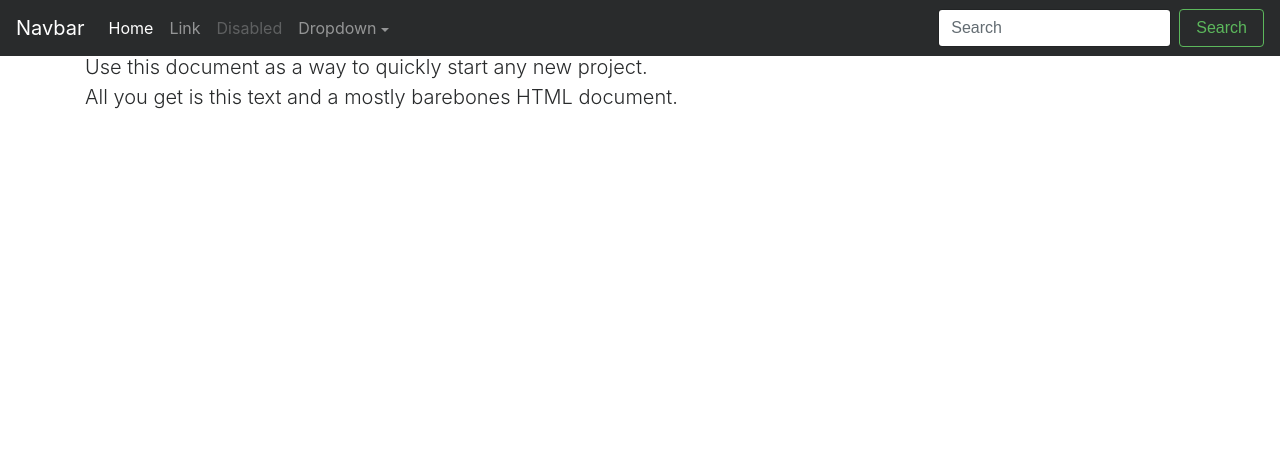
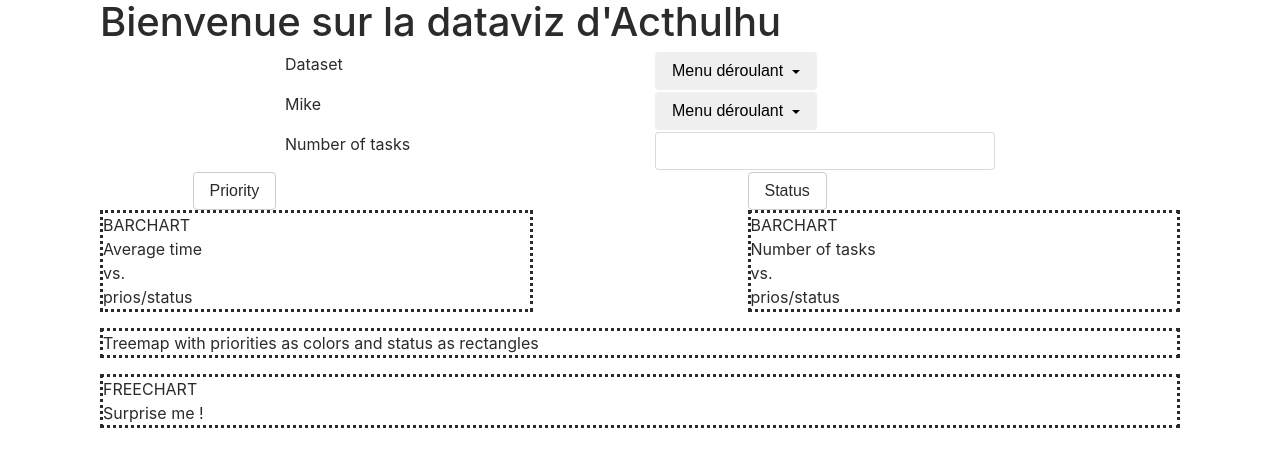
Before and after one commit to lecole-ldlc/Acthulhu_TPD3, a plain HTML site: page index.html in a window 1280 px wide. Drawn offline with nearby package versions, Linux system fonts and the light colour scheme; a script that the page names is missing.

Commit message:
First mockup

```diff
--- /dev/null
+++ b/custom.css
@@ -0,0 +1,8 @@
+.col-centered{
+    float: none;
+    margin: 0 auto;
+}
+
+.border-test {
+    border-style: dotted;
+}
--- a/index.html
+++ b/index.html
@@ -2,50 +2,151 @@
 <html lang="en">
 <head>
     <meta charset="UTF-8">
-    <link rel="stylesheet" href="https://maxcdn.bootstrapcdn.com/bootstrap/4.0.0-alpha.6/css/bootstrap.min.css" integrity="sha384-rwoIResjU2yc3z8GV/NPeZWAv56rSmLldC3R/AZzGRnGxQQKnKkoFVhFQhNUwEyJ" crossorigin="anonymous">
+    <link rel="stylesheet" href="https://maxcdn.bootstrapcdn.com/bootstrap/4.0.0-alpha.6/css/bootstrap.min.css"
+          integrity="sha384-rwoIResjU2yc3z8GV/NPeZWAv56rSmLldC3R/AZzGRnGxQQKnKkoFVhFQhNUwEyJ" crossorigin="anonymous">
+     <link rel="stylesheet" type="text/css" href="custom.css">
     <title>Acthulhu - dataviz</title>
 </head>
 
 <body>
 
-    <nav class="navbar navbar-toggleable-md navbar-inverse bg-inverse fixed-top">
-      <button class="navbar-toggler navbar-toggler-right" type="button" data-toggle="collapse" data-target="#navbarsExampleDefault" aria-controls="navbarsExampleDefault" aria-expanded="false" aria-label="Toggle navigation">
-        <span class="navbar-toggler-icon"></span>
-      </button>
-      <a class="navbar-brand" href="#">Navbar</a>
-
-      <div class="collapse navbar-collapse" id="navbarsExampleDefault">
-        <ul class="navbar-nav mr-auto">
-          <li class="nav-item active">
-            <a class="nav-link" href="#">Home <span class="sr-only">(current)</span></a>
-          </li>
-          <li class="nav-item">
-            <a class="nav-link" href="#">Link</a>
-          </li>
-          <li class="nav-item">
-            <a class="nav-link disabled" href="#">Disabled</a>
-          </li>
-          <li class="nav-item dropdown">
-            <a class="nav-link dropdown-toggle" href="http://example.com" id="dropdown01" data-toggle="dropdown" aria-haspopup="true" aria-expanded="false">Dropdown</a>
-            <div class="dropdown-menu" aria-labelledby="dropdown01">
-              <a class="dropdown-item" href="#">Action</a>
-              <a class="dropdown-item" href="#">Another action</a>
-              <a class="dropdown-item" href="#">Something else here</a>
-            </div>
-          </li>
-        </ul>
-        <form class="form-inline my-2 my-lg-0">
-          <input class="form-control mr-sm-2" type="text" placeholder="Search">
-          <button class="btn btn-outline-success my-2 my-sm-0" type="submit">Search</button>
-        </form>
-      </div>
-    </nav>
-
+<!-- .container -->
 <div class="container">
 
     <div class="starter-template">
-        <h1>Bootstrap starter template</h1>
-        <p class="lead">Use this document as a way to quickly start any new project.<br> All you get is this text and a mostly barebones HTML document.</p>
+        <div class="col-lg-12">
+            <h1>Bienvenue sur la dataviz d'Acthulhu</h1>
+         </div>
+    </div>
+
+    <div class="container">
+        <div class="row">
+            <div class="col-lg-2">
+            </div>
+            <div class="col-lg-4">
+                <p>Dataset</p>
+            </div>
+            <div class="col-lg-4">
+                <div class="dropdown">
+                    <button class="btn btn-default dropdown-toggle" type="button" id="dropdownMenu1"
+                            data-toggle="dropdown" aria-haspopup="true" aria-expanded="true">
+                        Menu déroulant
+                        <span class="caret"></span>
+                    </button>
+                    <ul class="dropdown-menu" aria-labelledby="dropdownMenu1">
+                        <li><a href="#" title="Lien 1">Lien 1</a></li>
+                        <li><a href="#" title="Lien 2">Lien 2</a></li>
+                        <li><a href="#" title="Lien 3">Lien 3</a></li>
+                        <li role="separator" class="divider"></li>
+                        <li><a href="#" title="Lien 4">Lien 4</a></li>
+                    </ul>
+                </div>
+            </div>
+            <div class="col-lg-2">
+            </div>
+        </div>
+    </div>
+
+    <div class="container">
+        <div class="row">
+            <div class="col-lg-2">
+            </div>
+            <div class="col-lg-4">
+                <p>Mike</p>
+            </div>
+            <div class="col-lg-4">
+                <div class="dropdown">
+                    <button class="btn btn-default dropdown-toggle" type="button" id="dropdownMenu1"
+                            data-toggle="dropdown" aria-haspopup="true" aria-expanded="true">
+                        Menu déroulant
+                        <span class="caret"></span>
+                    </button>
+                    <ul class="dropdown-menu" aria-labelledby="dropdownMenu1">
+                        <li><a href="#" title="Lien 1">Lien 1</a></li>
+                        <li><a href="#" title="Lien 2">Lien 2</a></li>
+                        <li><a href="#" title="Lien 3">Lien 3</a></li>
+                        <li role="separator" class="divider"></li>
+                        <li><a href="#" title="Lien 4">Lien 4</a></li>
+                    </ul>
+                </div>
+            </div>
+            <div class="col-lg-2">
+            </div>
+        </div>
+    </div>
+
+    <div class="container">
+        <div class="row">
+            <div class="col-lg-2">
+            </div>
+            <div class="col-lg-4">
+                <p>Number of tasks</p>
+            </div>
+            <div class="col-lg-4">
+                <input type="text" class="form-control" id="usr">
+            </div>
+            <div class="col-lg-2">
+            </div>
+        </div>
+    </div>
+
+    <div class="container">
+        <div class="row">
+            <div class="col-lg-1">
+            </div>
+            <div class="col-lg-4">
+                <button type="button" class="btn btn-secondary">Priority</button>
+            </div>
+            <div class="col-lg-2">
+            </div>
+            <div class="col-lg-4">
+                <button type="button" class="btn btn-secondary">Status</button>
+            </div>
+            <div class="col-lg-1">
+            </div>
+        </div>
+    </div>
+
+    <div class="container">
+        <div class="row">
+            <div class="col-lg-5">
+                <p class="border-test">
+                    BARCHART<br>
+                    Average time<br>
+                    vs.<br>
+                    prios/status
+                </p>
+            </div>
+            <div class="col-lg-2">
+            </div>
+            <div class="col-lg-5">
+                <p class="border-test">
+                    BARCHART<br>
+                    Number of tasks<br>
+                    vs.<br>
+                    prios/status
+                </p>
+            </div>
+        </div>
+    </div>
+
+    <div class="container">
+        <div class="row">
+            <div class="col-lg-12">
+                <p class="border-test">Treemap with priorities as colors and status as rectangles</p>
+            </div>
+        </div>
+    </div>
+
+    <div class="container">
+        <div class="row">
+            <div class="col-lg-12">
+                <p class="border-test">
+                    FREECHART<br>
+                    Surprise me !<br>
+                </p>
+            </div>
+        </div>
     </div>
 
 </div><!-- /.container -->
@@ -54,9 +155,13 @@
 <!-- Bootstrap core JavaScript
 ================================================== -->
 <!-- Placed at the end of the document so the pages load faster -->
-    <script src="https://code.jquery.com/jquery-3.1.1.slim.min.js" integrity="sha384-A7FZj7v+d/sdmMqp/nOQwliLvUsJfDHW+k9Omg/a/EheAdgtzNs3hpfag6Ed950n" crossorigin="anonymous"></script>
+<script src="https://code.jquery.com/jquery-3.1.1.slim.min.js"
+        integrity="sha384-A7FZj7v+d/sdmMqp/nOQwliLvUsJfDHW+k9Omg/a/EheAdgtzNs3hpfag6Ed950n"
+        crossorigin="anonymous"></script>
 <script>window.jQuery || document.write('<script src="../../assets/js/vendor/jquery.min.js"><\/script>')</script>
-    <script src="https://cdnjs.cloudflare.com/ajax/libs/tether/1.4.0/js/tether.min.js" integrity="sha384-DztdAPBWPRXSA/3eYEEUWrWCy7G5KFbe8fFjk5JAIxUYHKkDx6Qin1DkWx51bBrb" crossorigin="anonymous"></script>
+<script src="https://cdnjs.cloudflare.com/ajax/libs/tether/1.4.0/js/tether.min.js"
+        integrity="sha384-DztdAPBWPRXSA/3eYEEUWrWCy7G5KFbe8fFjk5JAIxUYHKkDx6Qin1DkWx51bBrb"
+        crossorigin="anonymous"></script>
 <script src="../../dist/js/bootstrap.min.js"></script>
 <!-- IE10 viewport hack for Surface/desktop Windows 8 bug -->
 <script src="../../assets/js/ie10-viewport-bug-workaround.js"></script>
```
Lines whose indentation alone changed are shown as unchanged.
